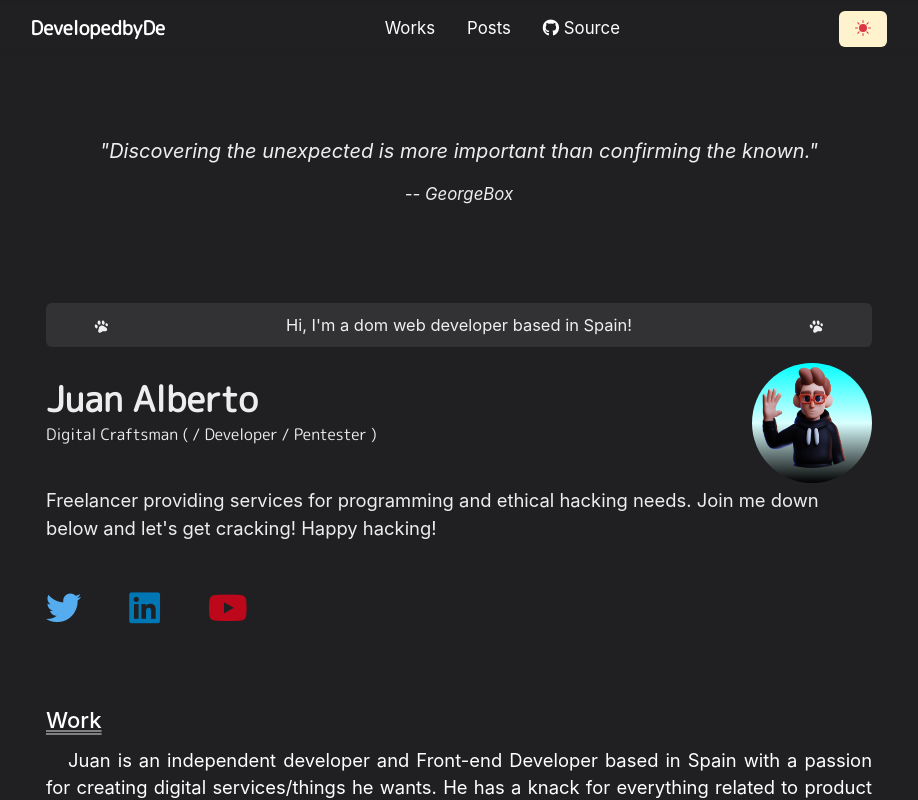
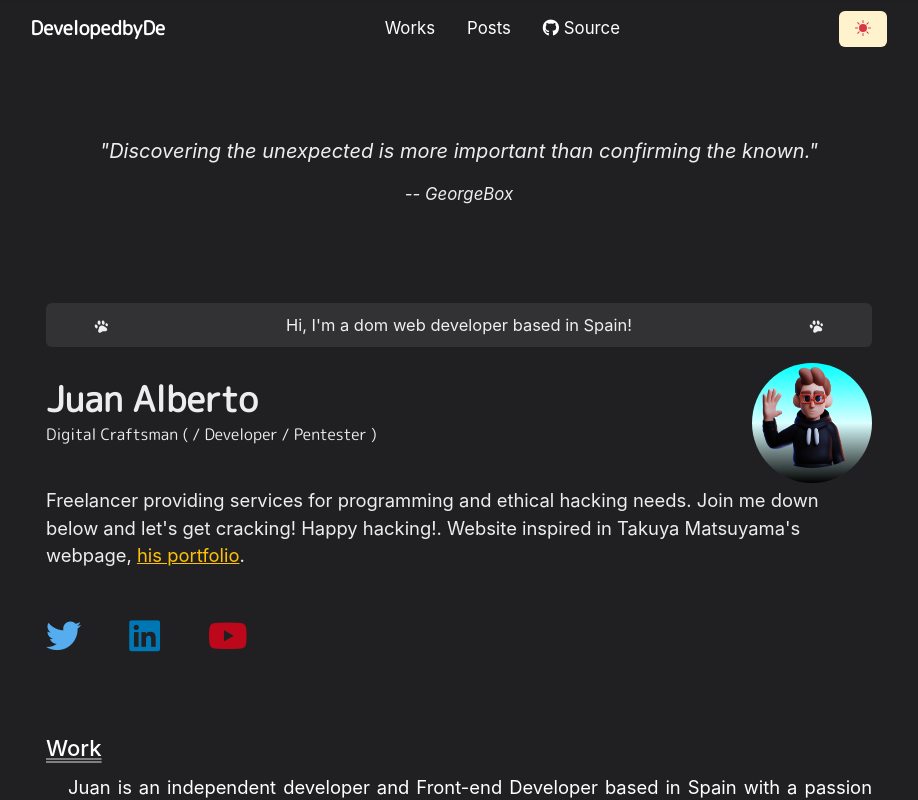
Before and after one commit to EasyCode0x7/EasyCode-homepage, a React (Create React App) app: page / in a window 1280 px wide. Shown: the top 800 px of the page, without its empty margins (181-1099 px from the left). Built offline with nearby package versions, Linux system fonts and the light colour scheme; a web font is replaced by a local one.

Commit message:
Add files via upload

```diff
--- a/package.json
+++ b/package.json
@@ -19,7 +19,7 @@
     "react-dom": "^18.2.0",
     "react-icons": "^4.7.1",
     "react-router-dom": "^6.4.5",
-    "react-scripts": "^2.1.3",
+    "react-scripts": "^5.0.1",
     "sort-by": "^0.0.2",
     "tailwindcss-language-server": "^0.0.1",
     "web-vitals": "^2.1.4"
--- a/src/components/home.js
+++ b/src/components/home.js
@@ -10,6 +10,7 @@ function Home() {
     const Twitter = "https://twitter.com/EasyCode0x7";
     const Linkedin = "https://linkedin.com/";
     const YTChannel = "https://youtube.com/@EasyCode_";
+    const TM = "https://www.craftz.dog/";
 
     return (
         <div>
@@ -31,7 +32,7 @@ function Home() {
                     <p className='wxTrs text-start fnt-em'>
                         Freelancer providing services for programming and ethical hacking needs.
                         Join me down below and let's get cracking!
-                        Happy hacking!
+                        Happy hacking!. Website inspired in Takuya Matsuyama's webpage, <Link to={TM} className="text-warning">his portfolio</Link>.
                     </p>
                 </div>
 
```
Also changed, not shown: 1 other file (tests, documents, lock files or other folders).
